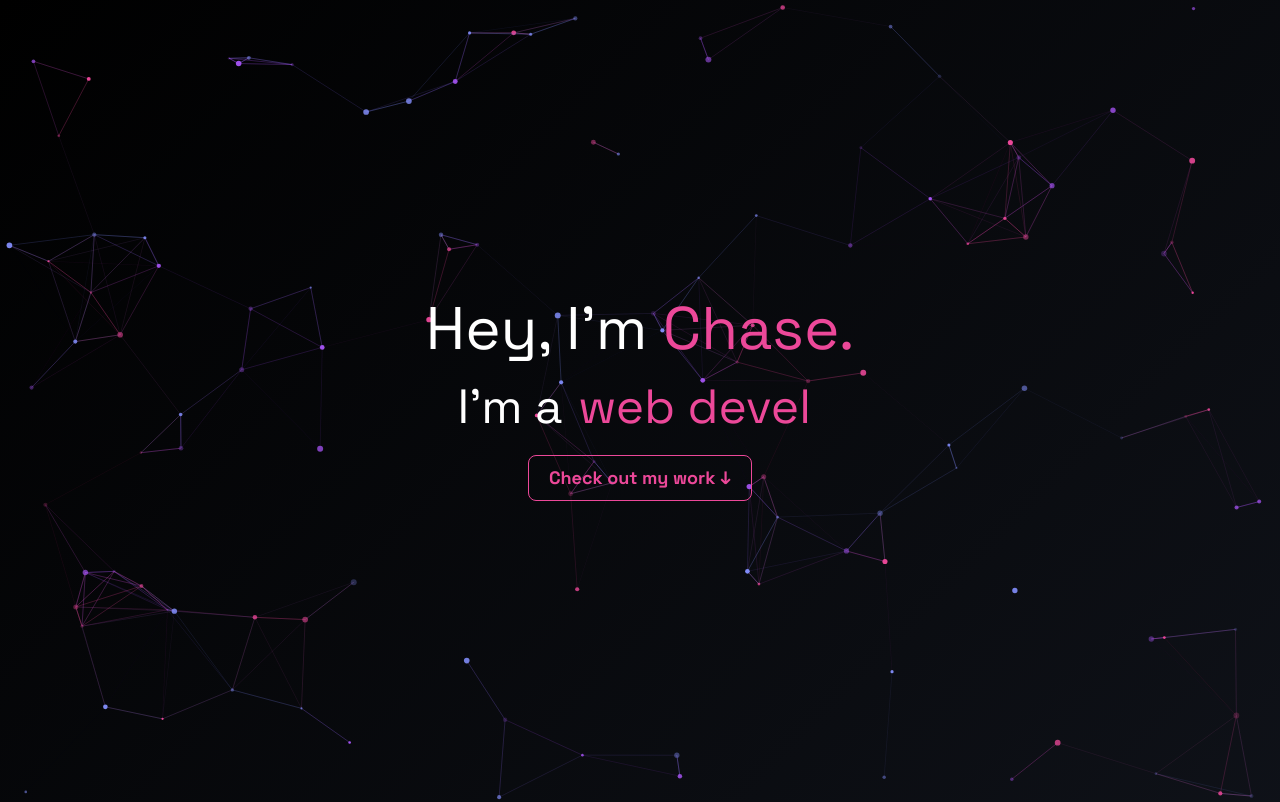
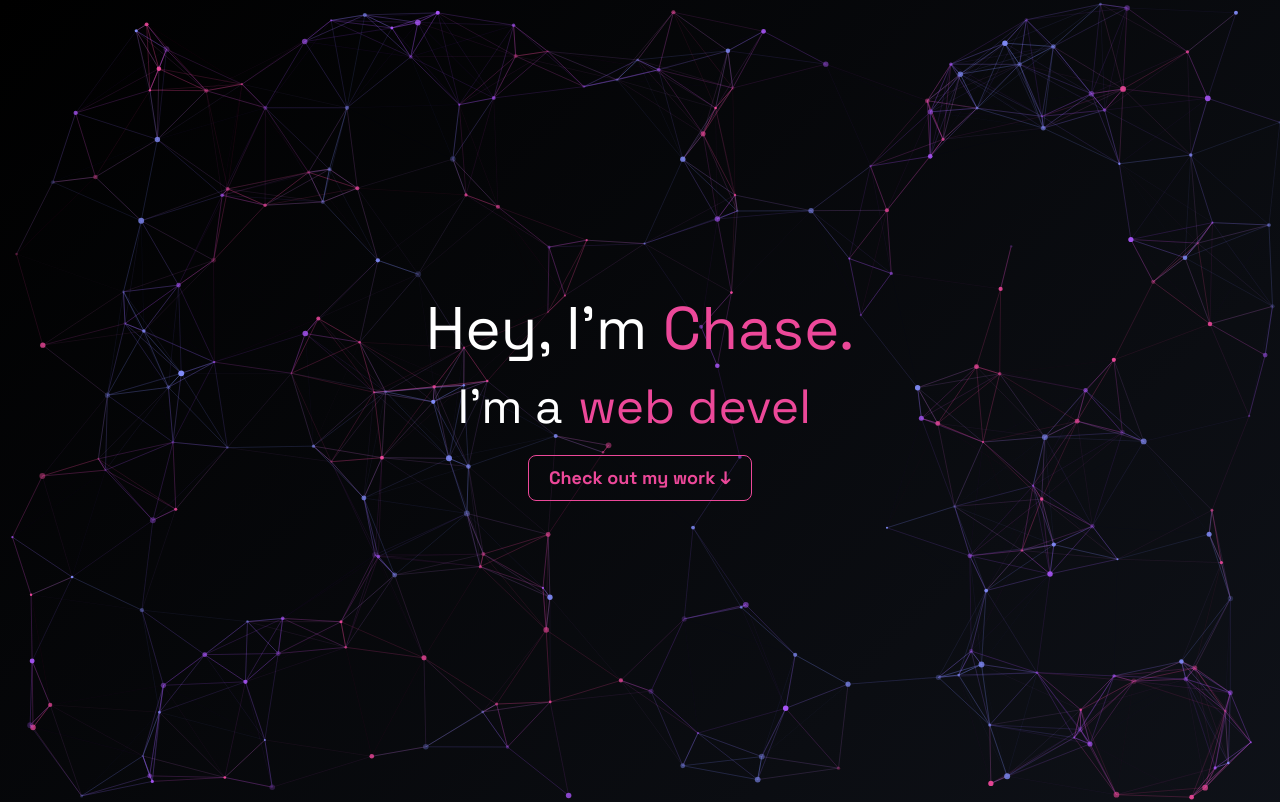
Before and after one commit to chaseblodgett/chaseblodgett, a React (Create React App) app: page / in a window 1280 px wide. Shown: the top 802 px of the page. Built offline with nearby package versions, Linux system fonts and the light colour scheme; a web font is replaced by a local one.

Commit message:
double particles

```diff
--- a/src/components/ParticlesBackground.js
+++ b/src/components/ParticlesBackground.js
@@ -71,7 +71,7 @@ export default function ParticlesBackground() {
             speed: 0.5,
           },
           number: {
-            value: 125,
+            value: 250,
           },
           size: {
             value: { min: 1, max: 3 },
```
